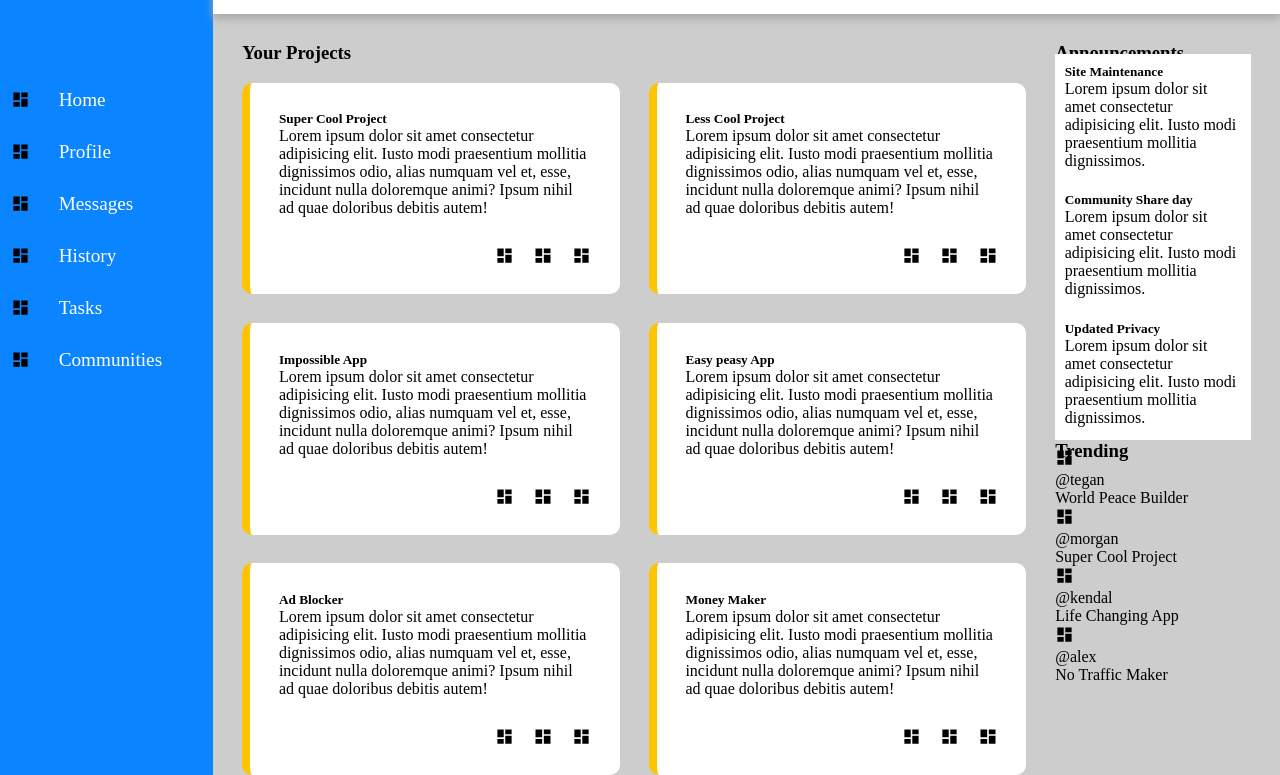
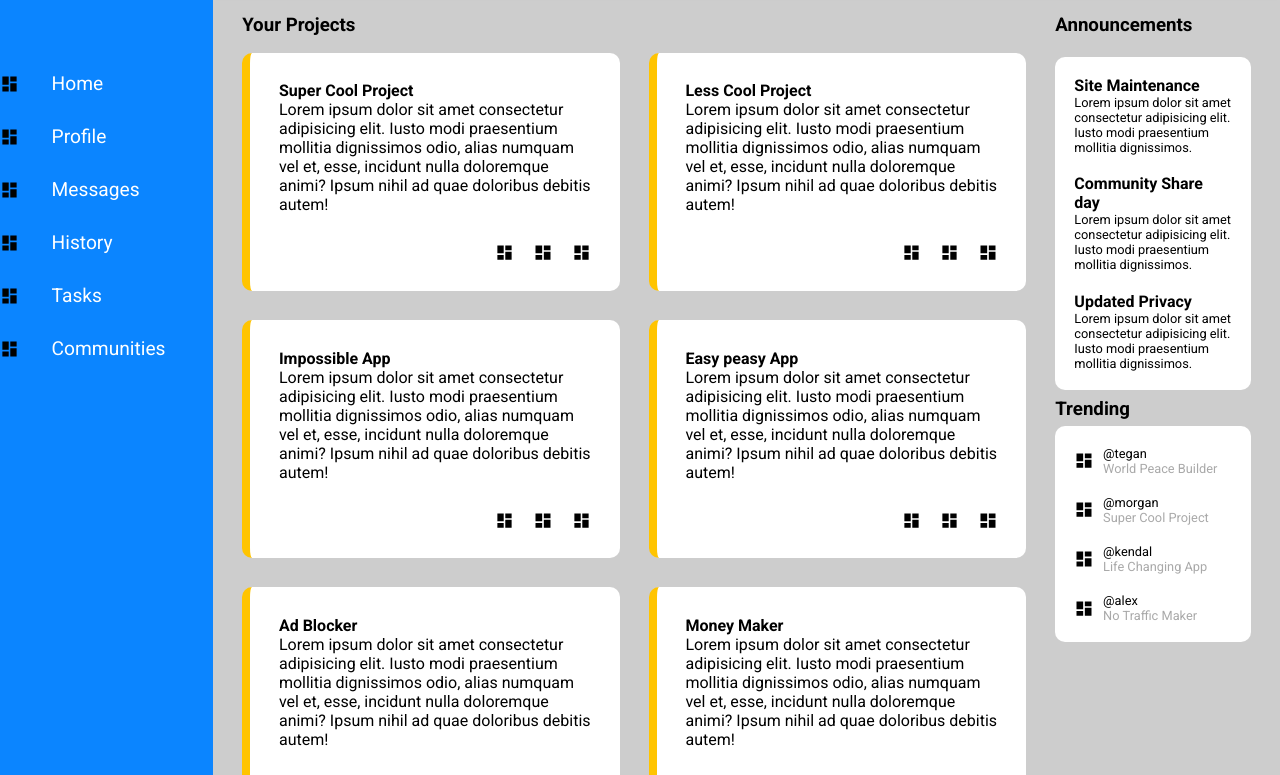
Before and after one commit to NikEmman/admin_dashboard, a plain HTML site: page index.html in a window 1280 px wide. Shown: the part 176-951 px from the top of the page. Drawn offline with Linux system fonts and the light colour scheme.

Commit message:
Add styles to right sidebars

```diff
--- a/index.html
+++ b/index.html
@@ -6,6 +6,11 @@
     <meta name="viewport" content="width=device-width, initial-scale=1.0">
     <title>Dashboard</title>
     <link rel="stylesheet" href="style.css">
+    <link rel="preconnect" href="https://fonts.googleapis.com">
+    <link rel="preconnect" href="https://fonts.gstatic.com" crossorigin>
+    <link
+        href="https://fonts.googleapis.com/css2?family=Roboto:ital,wght@0,100;0,300;0,400;0,500;0,700;0,900;1,100;1,300;1,400;1,500;1,700;1,900&display=swap"
+        rel="stylesheet">
 </head>
 
 <body>
--- a/style.css
+++ b/style.css
@@ -9,15 +9,15 @@
      --border: rgb(255, 196, 0);
      --font-large: 1.8rem;
      --font-medium: 1.2rem;
+     --font-small: 0.8rem;
      --small-gap: 0.6rem;
-
+     font-family: Roboto, serif;
  }
 
  .container {
      height: 100vh;
      display: grid;
-     grid-template: 1fr 5fr / 1fr 5fr;
-
+     grid-template: 1fr 7fr / 1fr 5fr;
  }
 
  /* sidebar styles */
@@ -80,7 +80,7 @@
  .header {
      display: grid;
      grid-template: 1fr 1fr / 2fr 1fr;
-     padding: var(--font-large);
+     padding: var(--font-small);
      column-gap: 20px;
  }
 
@@ -179,13 +179,10 @@
 
  .cards-container {
      grid-area: 1/ 1 / 3 / 2;
- }
+     grid-template-rows: 3% 1fr;
+     display: grid;
 
- .cards-container,
- .announcement-sidebar,
- .trending-sidebar {
-     display: grid;
-     grid-template-rows: 3% 1fr;
+
  }
 
  .cards {
@@ -211,13 +208,42 @@
      gap: var(--font-medium);
  }
 
- .announcements-container {
-     gap: var(--font-medium);
+ .sidebars-container {
+     display: grid;
+     gap: var(--font-large);
  }
 
- .announcements-container {
-     padding: var(--small-gap);
+ .announcement-sidebar,
+ .trending-sidebar {
+     display: grid;
+     grid-template-rows: 12% 1fr;
+ }
+
+ .announcements-container,
+ .trending-container {
+     gap: var(--font-medium);
+     border-radius: 10px;
+     padding: var(--font-medium);
      display: grid;
      background-color: var(--sidebar-text);
+     font-size: var(--font-small);
+ }
 
+ h5 {
+     font-size: 1rem;
  }
+
+ .trending-card {
+     grid-template: 1fr 1fr / max-content 1fr;
+     column-gap: var(--small-gap);
+     align-items: center;
+     display: grid;
+ }
+
+ .trending-card img {
+     grid-area: 1/1/3/2;
+ }
+
+ .trending-card>p+p {
+     color: darkgray;
+ }
```
